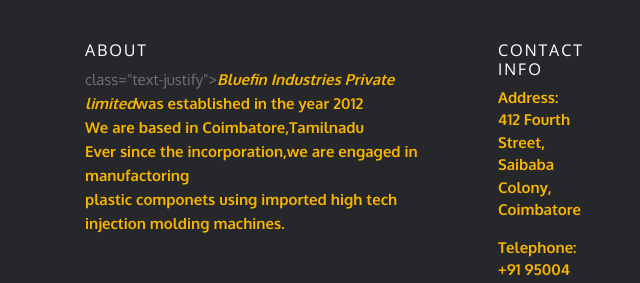
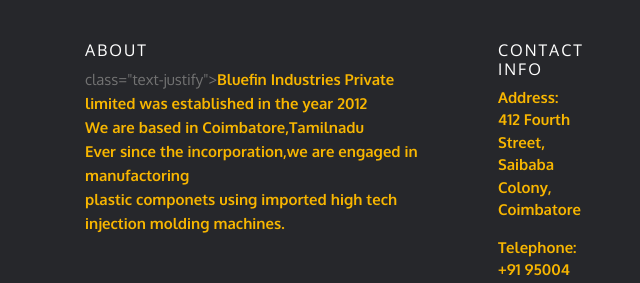
Before and after one commit to thereciprocalsolutions/bfin, a plain HTML site: page about.html in a window 1280 px wide. Shown: the part 1931-2214 px from the top of the page, 0-640 px from the left. Drawn offline with Linux system fonts and the light colour scheme; files whose address does not match are found by name.

Commit message:
Update about.html

```diff
--- a/about.html
+++ b/about.html
@@ -213,7 +213,7 @@ Molding  by maximizing efficiency and technological lnnovation.</p>
         <div class="row mb-5">
           <div class="col-md-4 mb-5">
             <h6>About</h6>
-            <p>class="text-justify"><b><i>Bluefin Industries Private limited</i>was established in the year 2012<br>We are based in Coimbatore,Tamilnadu<br>Ever since the incorporation,we are engaged in manufactoring<br>plastic componets using imported high tech injection molding machines.
+            <p>class="text-justify"><b>Bluefin Industries Private limited was established in the year 2012<br>We are based in Coimbatore,Tamilnadu<br>Ever since the incorporation,we are engaged in manufactoring<br>plastic componets using imported high tech injection molding machines.
                 </p>
           </div>
 
```
